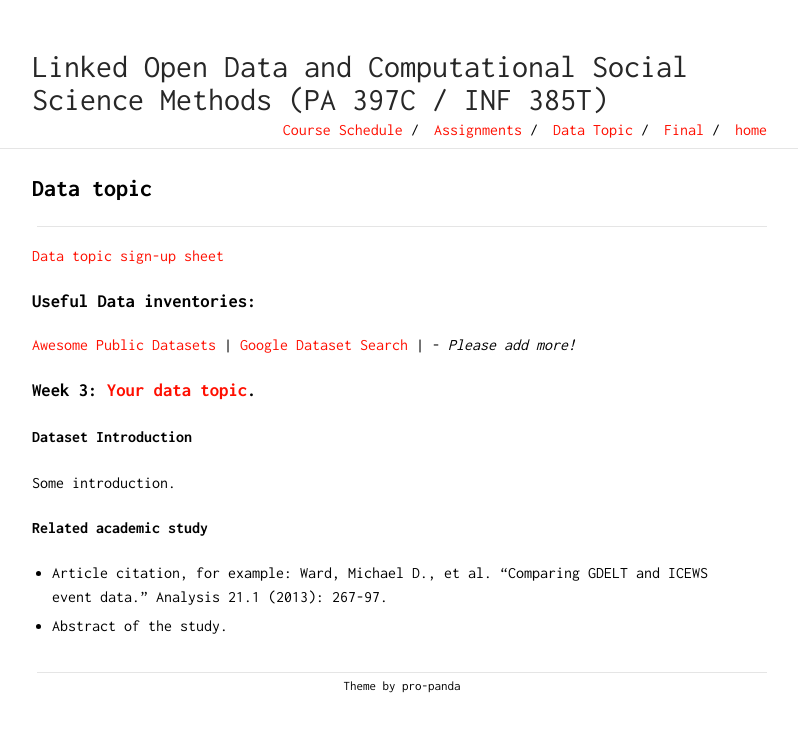
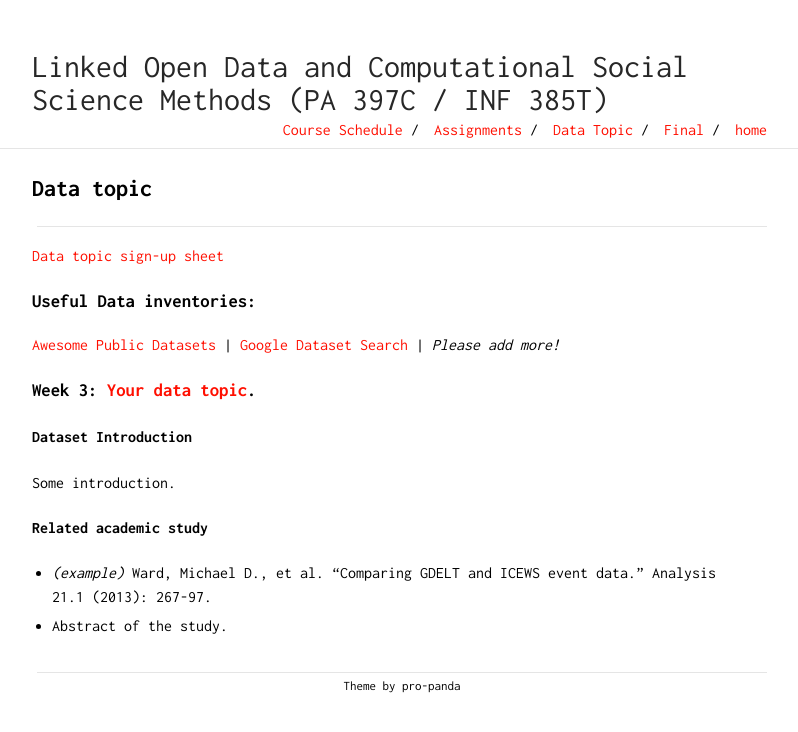
Before and after one commit to Xinjian-Paul-Li/open_data, a Jekyll site: the page built from docs/data_topic.md, in a window 1280 px wide. Shown: the top 732 px of the page, without its empty margins (238-1036 px from the left). Built offline with Jekyll 4.4.1, drawn with Linux system fonts in a browser that asks for light colours; our own code applies the rules of GitHub Pages for plain Markdown files.

Commit message:
update course

```diff
--- a/docs/data_topic.md
+++ b/docs/data_topic.md
@@ -3,7 +3,7 @@
 [Data topic sign-up sheet](https://docs.google.com/spreadsheets/d/1Vuh6KlMqETnW8UC4W0va5BUMYsgCCtC3bvrDEFoB7Rg/edit?usp=sharing)
 
 ### Useful Data inventories:
-[Awesome Public Datasets](https://github.com/awesomedata/awesome-public-datasets) | [Google Dataset Search](https://toolbox.google.com/datasetsearch) | - _Please add more!_
+[Awesome Public Datasets](https://github.com/awesomedata/awesome-public-datasets) | [Google Dataset Search](https://toolbox.google.com/datasetsearch) | _Please add more!_
 
 ### Week 3: [Your data topic](https://example_data_topic.com).
 
@@ -12,5 +12,5 @@
 Some introduction.
 
 #### Related academic study
-- Article citation, for example: Ward, Michael D., et al. "Comparing GDELT and ICEWS event data." Analysis 21.1 (2013): 267-97.
+- _(example)_ Ward, Michael D., et al. "Comparing GDELT and ICEWS event data." Analysis 21.1 (2013): 267-97.
 - Abstract of the study.
```
Also changed, not shown: docs/index.md (+2 -1 lines).
